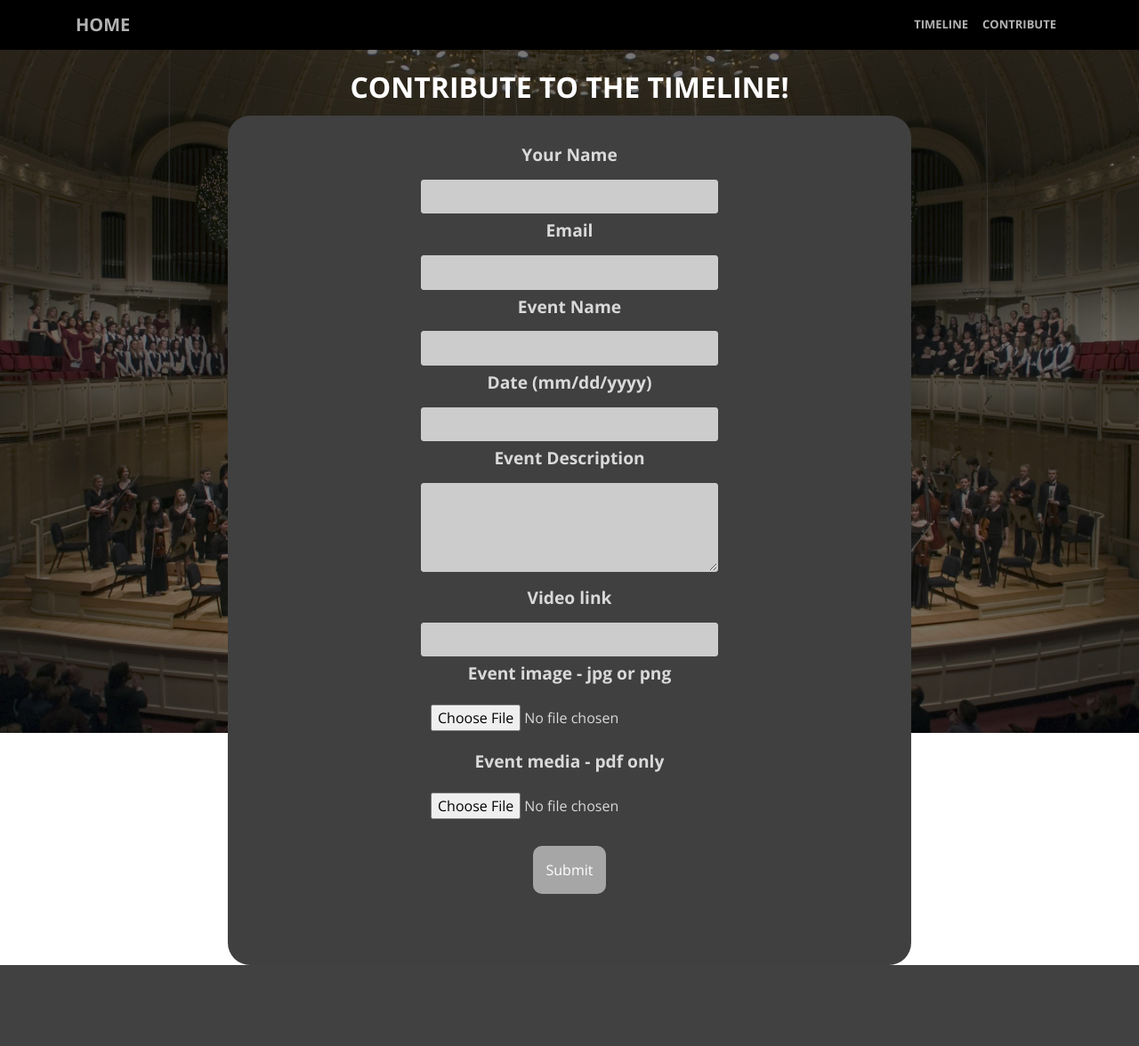
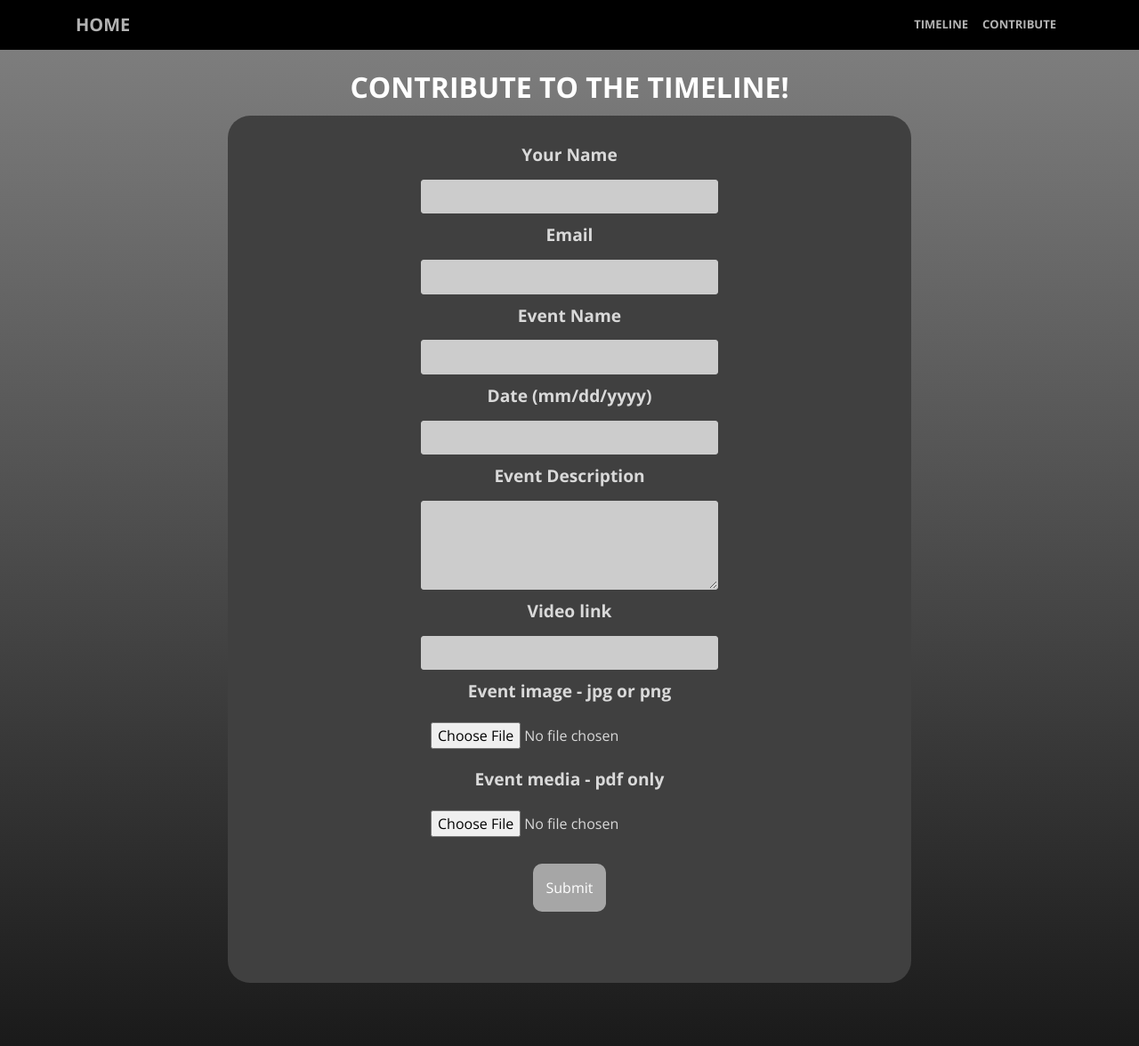
Before and after one commit to finleylau/MYAC_Timeline, a Flask app: template templates/contribute.html in a window 1280 px wide. Shown: the whole page at 89% size. Before the commit the page ends 1085 px from the top, so only its background shows below. Run offline with Flask 2, Linux system fonts and the light colour scheme; the template is opened without the code that fills it: values that come from a table or form of the project are taken from there, others are empty; some libraries are stand-ins or nearby versions.

Commit message:
fixed css

```diff
--- a/static/css/home.css
+++ b/static/css/home.css
@@ -490,13 +490,11 @@ header.masthead {
 
 /* Contact form */
 #contribute {
-    background-image: url("../img/mya_10th_anniversary.jpg");
-    background-position: center;
-    height: 100%;
-    -webkit-background-size: cover;
-    -moz-background-size: cover;
-    -o-background-size: cover;
-    background-size: cover;
+    background-color: #1a1a1a;
+    background: -webkit-linear-gradient(#808080, #1a1a1a); /* For Safari 5.1 to 6.0 */
+    background: -o-linear-gradient(#808080, #1a1a1a); /* For Opera 11.1 to 12.0 */
+    background: -moz-linear-gradient(#808080, #1a1a1a); /* For Firefox 3.6 to 15 */
+    background: linear-gradient(#808080, #1a1a1a);
     color: #d9d9d9;
     text-align: center;
     display: block;
@@ -548,6 +546,7 @@ form input#link {
     border: 1px solid #cccccc;
     padding: 5px;
     font-size: 1.1em;
+    margin-bottom: 5px;
 }
 
 form input#image,
@@ -564,7 +563,7 @@ form textarea#description {
     -moz-border-radius: 3px;
     border-radius: 3px;
     border: 1px solid #cccccc;
-    margin-bottom: 10px;
+    margin-bottom: 5px;
     padding: 5px;
     font-size: 1.1em;
 }
```
